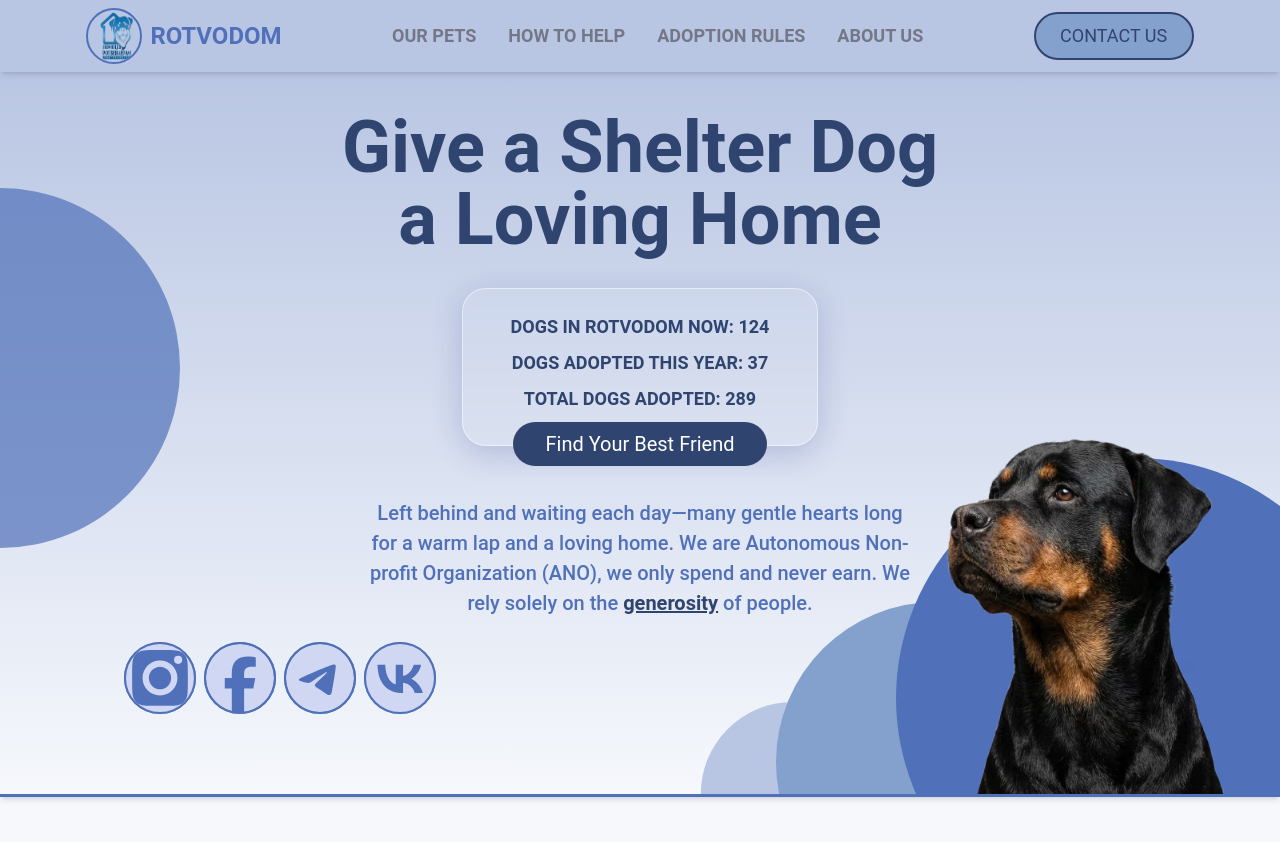
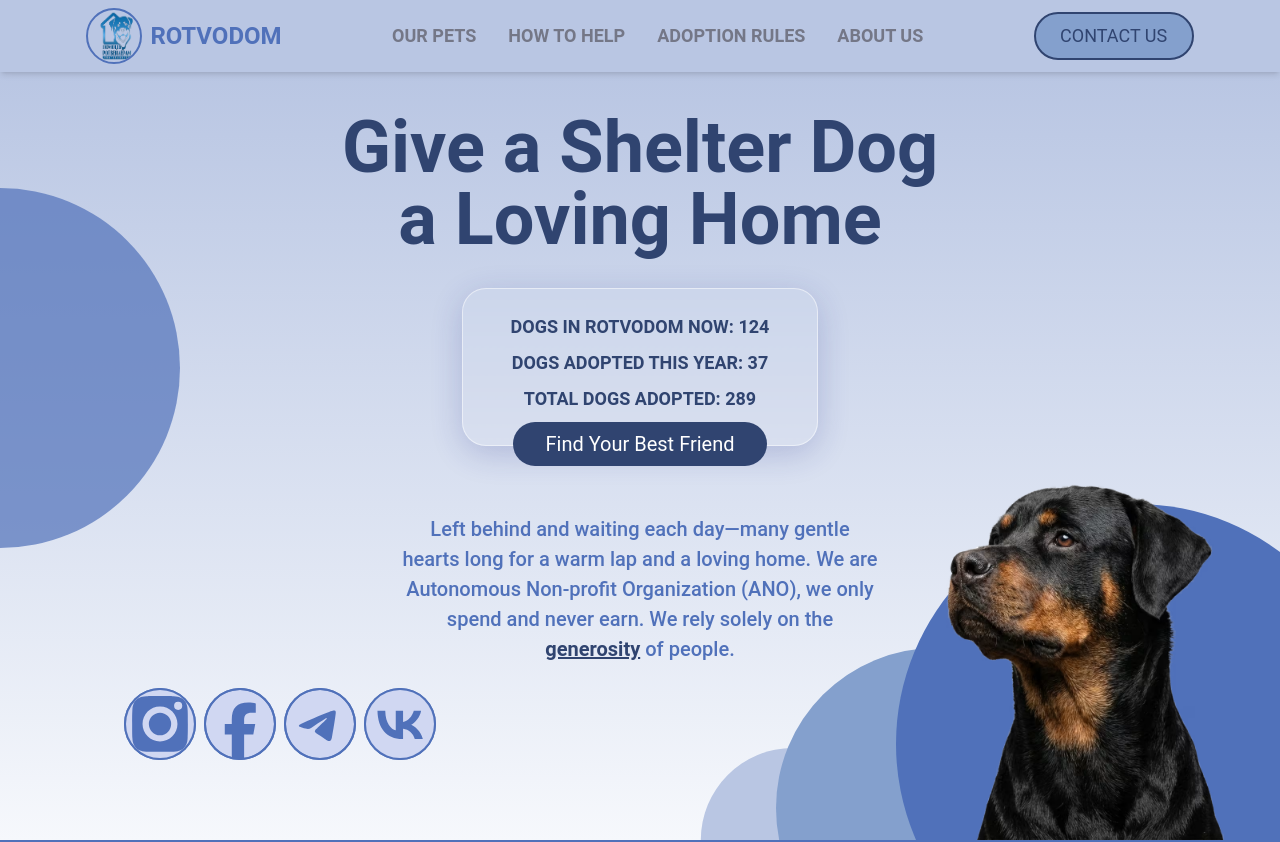
Before and after one commit to bavayra/dog-shelter, a React (Vite) app: page / in a window 1280 px wide. Shown: the top 842 px of the page. Built offline with nearby package versions, Linux system fonts and the light colour scheme; a web font is replaced by a local one.

Commit message:
style(hero-834): increased mt for the text block and decreased w of its container

```diff
--- a/src/App.tsx
+++ b/src/App.tsx
@@ -72,7 +72,7 @@ function App() {
                 Find Your Best Friend
               </Button>
             </div>
-            <div className="tablet-lg:max-w-xl container-w-6xl-sm mt-6xl-md 4xl:max-w-3xl 4xl:mt-12 mt-6xl-sm 5xl:mt-18 6xl:mt-10 5xl:max-w-5xl 6xl:max-w-4xl tablet-lg:mt-8 tablet-lg:flex relative z-10 mx-auto mt-4 hidden justify-center px-4 2xl:max-w-180 [@media(min-height:1600px)]:max-w-5xl">
+            <div className="tablet-lg:max-w-lg container-w-6xl-sm mt-6xl-md 4xl:max-w-3xl 4xl:mt-12 mt-6xl-sm 5xl:mt-18 6xl:mt-10 5xl:max-w-5xl 6xl:max-w-4xl tablet-lg:mt-12 tablet-lg:flex relative z-10 mx-auto mt-4 hidden justify-center px-4 2xl:max-w-180 [@media(min-height:1600px)]:max-w-5xl">
               <p className="typography-large tablet-lg:text-xl font-6xl-sm 5xl:text-4xl font-6xl-md 6xl:text-3xl text-center md:text-xl lg:hidden xl:block 2xl:text-2xl">
                 Left behind and waiting each day—many gentle hearts long for a
                 warm lap and a loving home. We are Autonomous Non-profit
```
